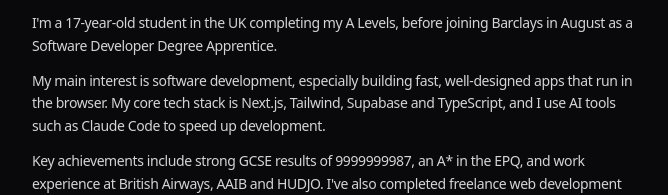
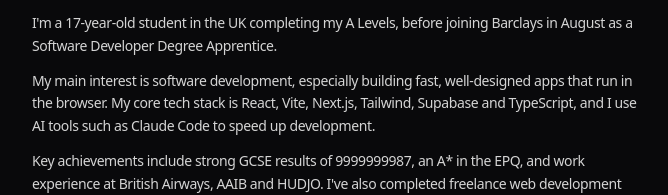
Before and after one commit to samuelforrest08/samuelforrest, a Next.js app: page / in a window 1280 px wide. Shown: the part 224-419 px from the top of the page, without its empty margins (304-972 px from the left). Built offline with nearby package versions, Linux system fonts and the light colour scheme.

Commit message:
Fix formatting in page.tsx

```diff
--- a/app/page.tsx
+++ b/app/page.tsx
@@ -93,7 +93,7 @@
         </p>
         <p>
           My main interest is software development, especially building fast,
-          well-designed apps that run in the browser. My core tech stack is
+          well-designed apps that run in the browser. My core tech stack is React, Vite,
           Next.js, Tailwind, Supabase and TypeScript, and I use AI tools such as
           Claude Code to speed up development.
         </p>
```
